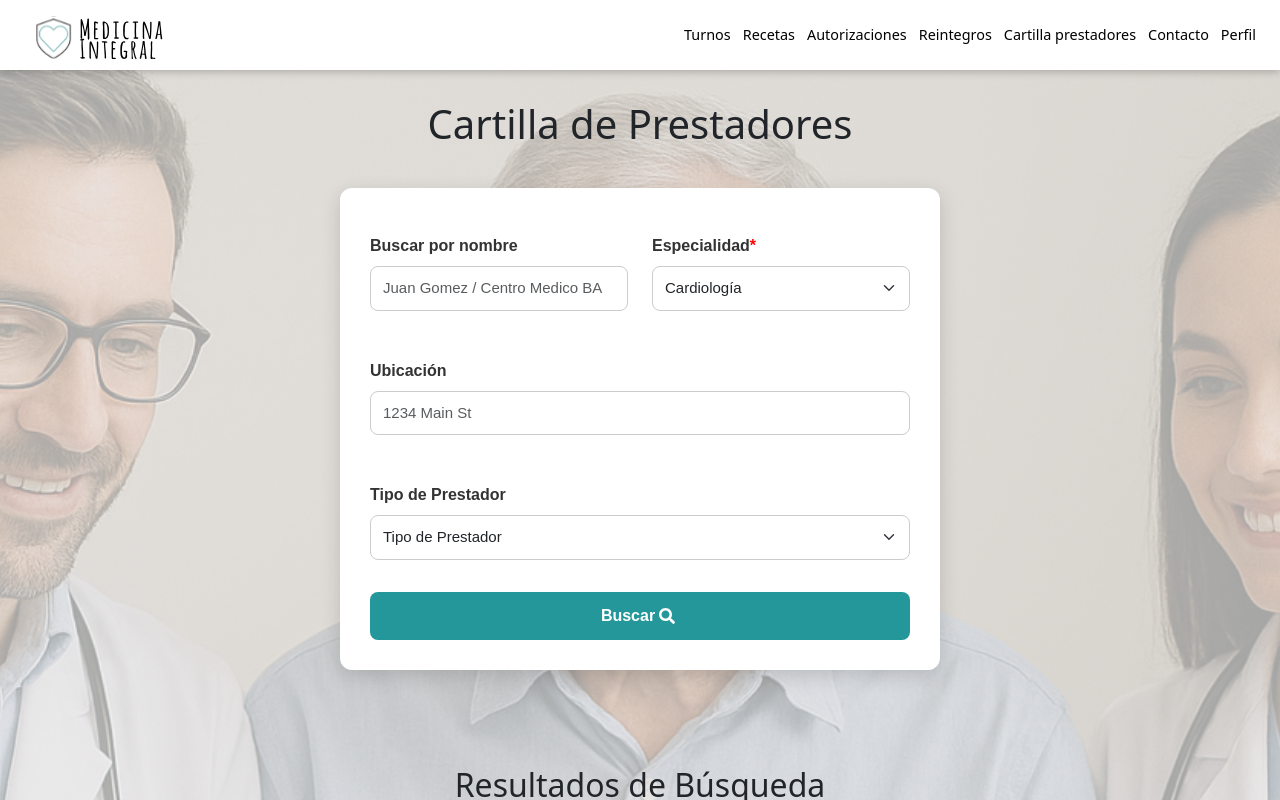
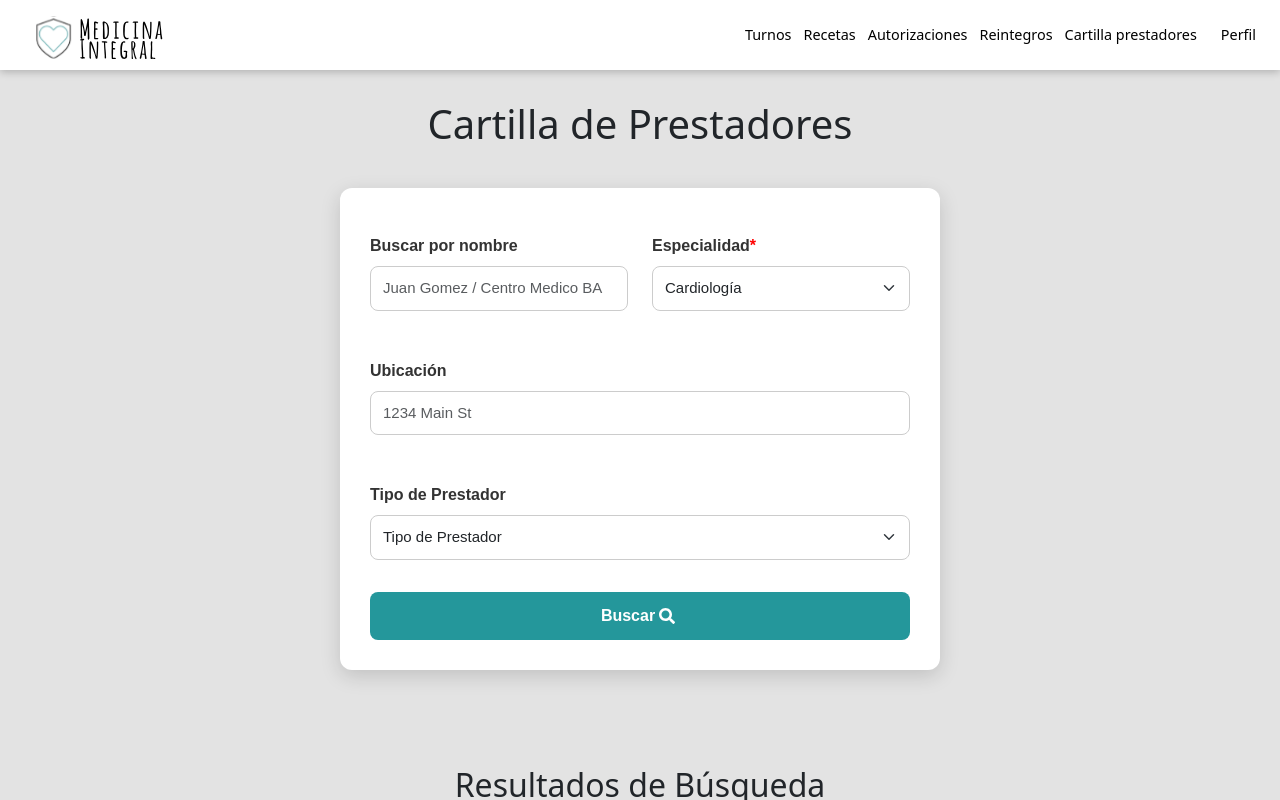
Before and after one commit to DesApp-2025c2-Grupo-8/Afiliados-FrontEnd, a React (Vite) app: page /cartilla-prestadores in a window 1280 px wide. Shown: the top 800 px of the page. Built offline with nearby package versions, Linux system fonts and the light colour scheme.

Commit message:
Eliminacion de imagenes en pantallas de Consultas + Eliminacion momentanea de contacto en navbar

```diff
--- a/src/Screens/CartillaPrestadores/CartillaPrestadores.module.css
+++ b/src/Screens/CartillaPrestadores/CartillaPrestadores.module.css
@@ -22,10 +22,13 @@
 
 .containerCartillaPrestadores {
   width: 100%;
-  background-image: url("@assets/images/fondoPrestadores.png");
+  background-color: #E3E3E3;
   background-size: cover;
   background-position: center;
   padding: 100px 0px;
+}
+.parrafo{
+  margin: auto;
 }
 
 @media (max-width: 768px) {
--- a/src/Screens/ConsultarAutorizaciones/ConsultarAutorizaciones.module.css
+++ b/src/Screens/ConsultarAutorizaciones/ConsultarAutorizaciones.module.css
@@ -16,7 +16,7 @@
 
 .containerConsultarAutorizaciones {
     width: 100%;
-    background-image: url("@assets/images/fondoPrestadores.png");
+    background-color: #E3E3E3;
     background-size: cover;
     background-position: center;
     padding: 100px 0px;
--- a/src/Screens/ConsultarRecetas/ConsultarRecetas.module.css
+++ b/src/Screens/ConsultarRecetas/ConsultarRecetas.module.css
@@ -1,7 +1,7 @@
 .consultaRecetasContainer {
     padding-top: 100px;
     width: 100%;
-    background-image: url("@assets/images/imagenFondoConsultaRecetas.png");
+    background-color: #E3E3E3;
     background-size: cover;
     background-position: center;
 }
--- a/src/Screens/ConsultarReintegros/ConsultarReintegros.module.css
+++ b/src/Screens/ConsultarReintegros/ConsultarReintegros.module.css
@@ -1,7 +1,7 @@
 .consultaRecetasContainer {
     padding-top: 100px;
     width: 100%;
-    background-image: url("@assets/images/imagenFondoConsultaRecetas.png");
+    background-color: #E3E3E3;
     background-size: cover;
     background-position: center;
 }
--- a/src/Screens/ConsultarTurnos/ConsultarTurnos.module.css
+++ b/src/Screens/ConsultarTurnos/ConsultarTurnos.module.css
@@ -1,7 +1,7 @@
 .consultaTurnosContainer {
     padding-top: 100px;
     width: 100%;
-    background-image: url("@assets/images/imagenFondoConsultaRecetas.png");
+    background-color: #E3E3E3;
     background-size: cover;
     background-position: center;
 }
--- a/src/Screens/FormAutorizaciones/FormAutorizaciones.jsx
+++ b/src/Screens/FormAutorizaciones/FormAutorizaciones.jsx
@@ -174,12 +174,12 @@ const FormAutorizaciones = () => {
                                 console.log("dataAfiliado.grupoFamiliar", dataAfiliado.grupoFamiliar)
                             }
                             {
-                            dataAfiliado.grupoFamiliar.map((usuario) =>
+                                dataAfiliado.grupoFamiliar.map((usuario) =>
                                     //el return tiene que devolver todos los afiliados si el afiliado es titular (incluyendose) si no, solo si mismos
                                     esTitular ? <option key={usuario.numeroAfiliado} value={`${usuario.nombre} ${usuario.apellido}`}>{`${usuario.nombre} ${usuario.apellido}`}</option> :
-                                    ""
+                                        ""
                                 )}
-                                <option key={dataAfiliado.numeroAfiliado} value={`${dataAfiliado.nombre} ${dataAfiliado.apellido}`}>{`${dataAfiliado.nombre} ${dataAfiliado.apellido}`}</option>
+                            <option key={dataAfiliado.numeroAfiliado} value={`${dataAfiliado.nombre} ${dataAfiliado.apellido}`}>{`${dataAfiliado.nombre} ${dataAfiliado.apellido}`}</option>
                         </Form.Select>
                         <span>{errores.includes("integrante should not be empty") ? "Seleccione un integrante" : ""}</span>
                     </Form.Group>
--- a/src/Screens/Perfil/Perfil.module.css
+++ b/src/Screens/Perfil/Perfil.module.css
@@ -4,7 +4,7 @@
     padding: 140px 0 100px 0;
     background-repeat: no-repeat;
     background-size: cover;
-    background-image: url('src/assets/images/fondo-perfil.png');
+    background-color: #E3E3E3;
 }
 
 .perfilBox{
--- a/src/components/Header/Header.jsx
+++ b/src/components/Header/Header.jsx
@@ -28,8 +28,8 @@ const RUTAS = [
         nombre: 'Cartilla prestadores'
     },
     {
-        ruta: '/contacto',
-        nombre: 'Contacto'
+        // ruta: '/contacto',
+        // nombre: 'Contacto'
     },
     {
         ruta: '/perfil',
```
